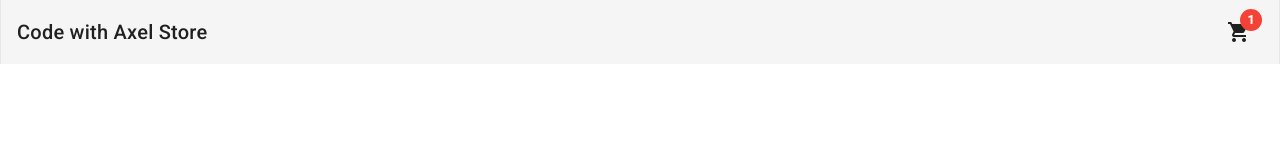
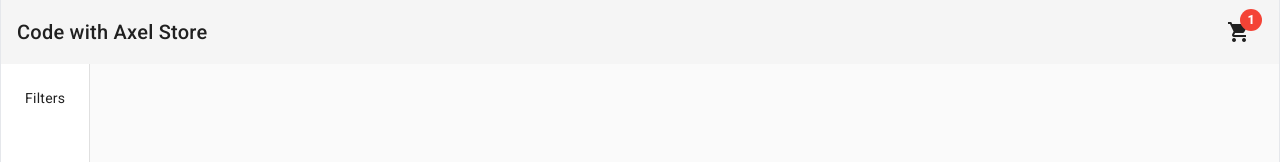
Before and after one commit to eldrians/neo-store, an Angular app: page /home in a window 1280 px wide. Shown: the top 162 px of the page. Built offline with nearby package versions, Linux system fonts and the light colour scheme.

Commit message:
add pages: home

```diff
--- a/src/app/app.component.html
+++ b/src/app/app.component.html
@@ -1 +1 @@
-<app-header />
+<app-header /> <router-outlet />
--- a/src/app/components/header/header.component.html
+++ b/src/app/components/header/header.component.html
@@ -1,4 +1,7 @@
-<mat-toolbar class="max-w-7xl mx-auto border-x justify-between">
+<mat-toolbar
+  class="justify-between max-w-7xl mx-auto border-x"
+  style="margin: auto"
+>
   <a routerLink="header">Code with Axel Store</a>
   <button mat-icon-button [matMenuTriggerFor]="menu">
     <mat-icon [matBadge]="1" matBadgeColor="warn">shopping_cart</mat-icon>
@@ -29,12 +32,13 @@
       </div>
       <div class="pt-3 flex justify-between">
         <button class="bg-rose-600 text-white rounded-full w-9 h-9">
-            <mat-icon>remove_shopping_cart</mat-icon>
+          <mat-icon>remove_shopping_cart</mat-icon>
         </button>
         <button
-        routerLink="cart"
-        class="bg-green-600 text-white rounded-full w-9 h-9">
-            <mat-icon>remove_shopping_cart</mat-icon>
+          routerLink="cart"
+          class="bg-green-600 text-white rounded-full w-9 h-9"
+        >
+          <mat-icon>remove_shopping_cart</mat-icon>
         </button>
       </div>
     </div>
--- /dev/null
+++ b/src/app/pages/components/products-header/products-header.component.ts
@@ -0,0 +1,16 @@
+import { Component } from '@angular/core';
+
+@Component({
+  selector: 'app-products-header',
+  standalone: true,
+  imports: [],
+  template: `
+    <p>
+      products-header works!
+    </p>
+  `,
+  styles: ``
+})
+export class ProductsHeaderComponent {
+
+}
--- /dev/null
+++ b/src/app/pages/home/home.component.html
@@ -0,0 +1,12 @@
+<mat-drawer-container
+  [autosize]="true"
+  class="min-h-full max-w-7xl mx-auto border-x"
+>
+  <mat-drawer mode="side" opened class="p-6">
+    <div>Filters</div>
+  </mat-drawer>
+
+  <mat-drawer-content class="p-6">
+
+  </mat-drawer-content>
+</mat-drawer-container>
--- a/src/app/pages/home/home.component.ts
+++ b/src/app/pages/home/home.component.ts
@@ -1,16 +1,12 @@
-import { Component } from '@angular/core';
+import { Component } from "@angular/core";
+
+import { MatSidenavModule } from "@angular/material/sidenav";
 
 @Component({
-  selector: 'app-home',
+  selector: "app-home",
   standalone: true,
-  imports: [],
-  template: `
-    <p>
-      home works!
-    </p>
-  `,
-  styles: ``
+  imports: [MatSidenavModule],
+  templateUrl: "./home.component.html",
+  styles: ``,
 })
-export class HomeComponent {
-
-}
+export class HomeComponent {}
```
